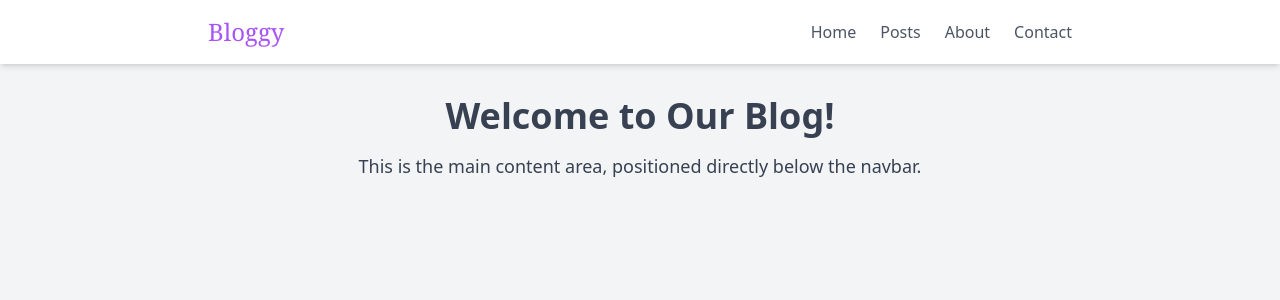
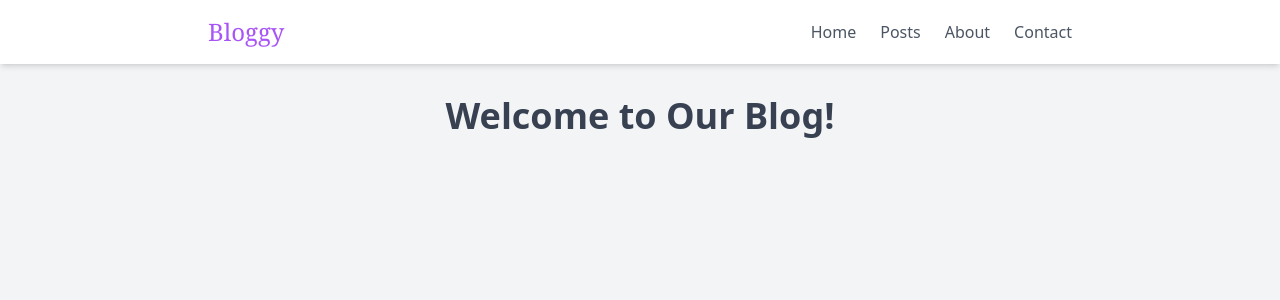
Before and after one commit to fatemefaraji/rtn, a React (Create React App) app: page / in a window 1280 px wide. Shown: the top 300 px of the page. Built offline with nearby package versions, Linux system fonts and the light colour scheme.

Commit message:
setting up

```diff
--- a/src/pages/home/Home.jsx
+++ b/src/pages/home/Home.jsx
@@ -8,7 +8,7 @@ const Home = () => {
       <main className="p-8 text-center text-gray-700">
         <h1 className="text-4xl font-bold mb-4">Welcome to Our Blog!</h1>
         <p className="text-lg">
-          This is the main content area, positioned directly below the navbar.
+
         </p>
       </main>
     </div>
```
